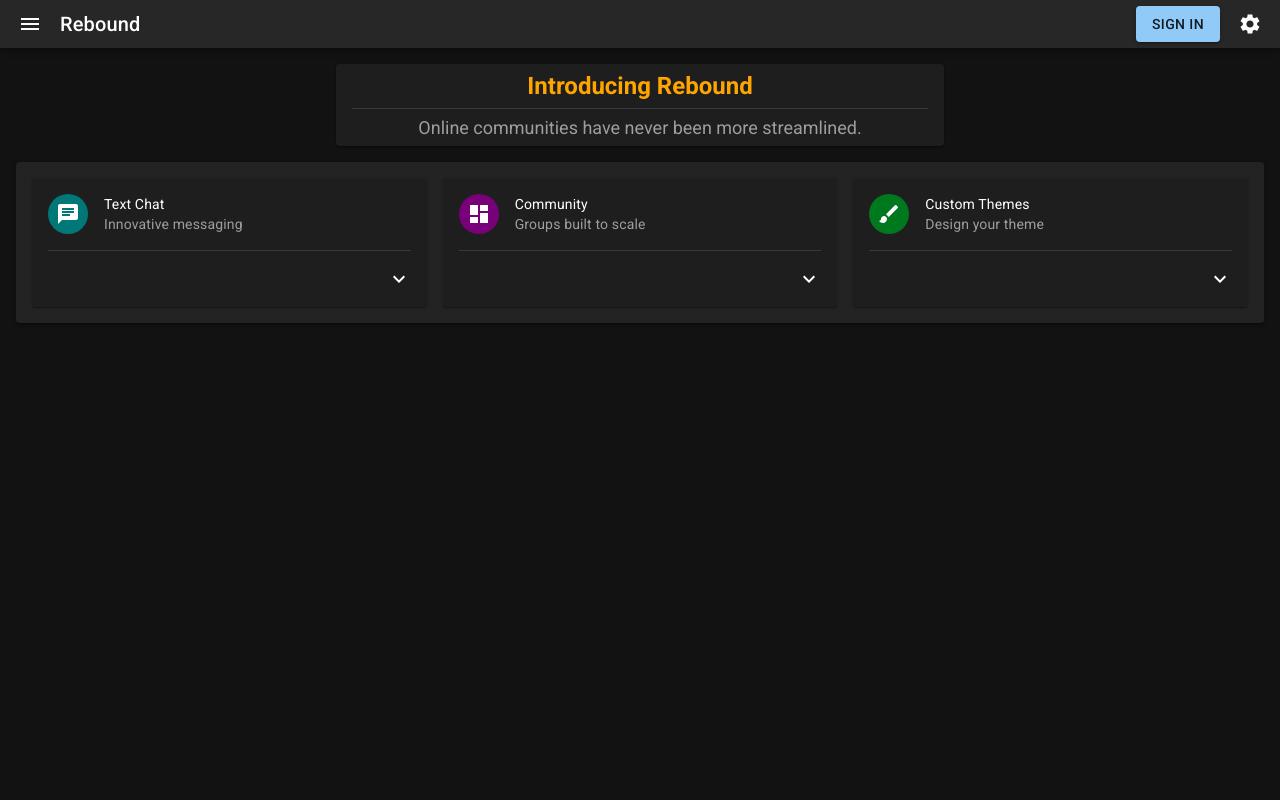
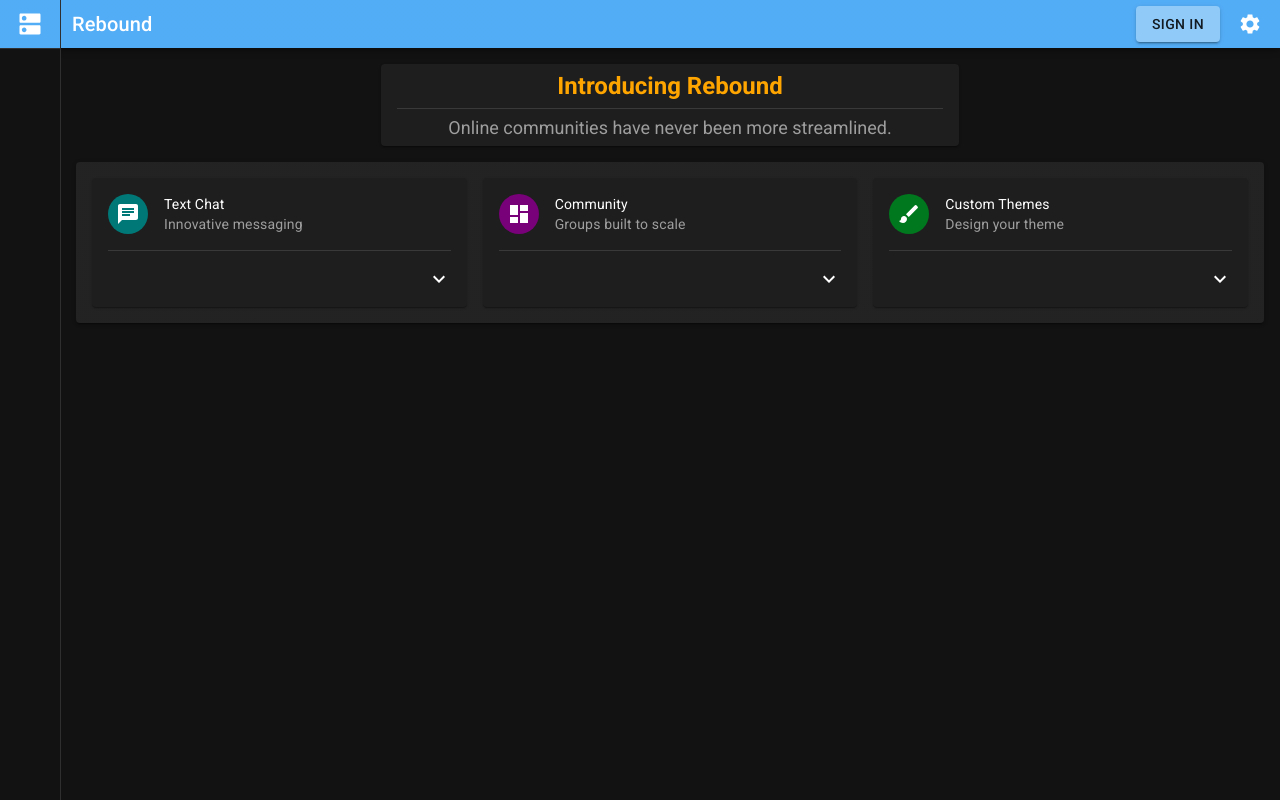
Before and after one commit to BrandonCasa/rebound-app, a React (Create React App) app: page / in a window 1280 px wide. Built offline with nearby package versions, Linux system fonts and the light colour scheme; no server answers.

Commit message:
updated server side bar

```diff
--- a/src/App.js
+++ b/src/App.js
@@ -1,6 +1,5 @@
 // @ts-nocheck
 import * as IconSvgs from "@mui/icons-material";
-import MenuIcon from "@mui/icons-material/Menu";
 import { AppBar, Avatar, Button, CssBaseline, IconButton, ThemeProvider, Toolbar, Typography } from "@mui/material";
 import { getAuth, GoogleAuthProvider, onAuthStateChanged, signInWithPopup } from "firebase/auth";
 import * as React from "react";
@@ -73,11 +72,9 @@ function App() {
     <ThemeProvider theme={{ ...themeActual }}>
       <CssBaseline />
       <BrowserRouter>
-        <AppBar position="fixed" height="48px">
+        <AppBar position="fixed" height="48px" sx={{ backgroundColor: themeActual.palette.primary.dark, backgroundImage: "linear-gradient(rgba(255, 255, 255, 0.09), rgba(255, 255, 255, 0.09))" }}>
           <Toolbar variant="dense" disableGutters>
-            <IconButton onClick={() => setPageDrawerOpen(true)} edge="start" color="inherit" sx={{ ml: "12px", mr: "12px", padding: "6px" }}>
-              <MenuIcon />
-            </IconButton>
+            <div style={{ width: "72px" }} />
             <Typography variant="h6" component="div" sx={{ flexGrow: 1 }}>
               Rebound
             </Typography>
@@ -96,7 +93,7 @@ function App() {
               </Button>
             )}
             <IconButton onClick={() => setSettingsDrawerOpen(true)} sx={{ mr: "12px", ml: "12px", padding: "6px" }}>
-              <IconSvgs.Settings sx={{ fontSize: 24 }} />
+              <IconSvgs.Settings sx={{ fontSize: 24, color: "white" }} />
             </IconButton>
           </Toolbar>
         </AppBar>
--- a/src/routes/Common/PageDrawer.js
+++ b/src/routes/Common/PageDrawer.js
@@ -1,30 +1,30 @@
 // @ts-nocheck
 import * as IconSvgs from "@mui/icons-material";
-import { Box, Divider, Drawer, IconButton, List, ListItem, Typography } from "@mui/material";
+import { Box, Divider, Drawer, List, ListItem } from "@mui/material";
 import * as React from "react";
 import { useDispatch, useSelector } from "react-redux";
 
 function PageDrawer(props) {
-  const themeValue = useSelector((state) => state.theme.value);
+  const themeMode = useSelector((state) => state.theme.actualMode);
+  const themeActual = useSelector((state) => state.theme.actualTheme);
   const dispatch = useDispatch();
+  console.log(themeActual.components);
 
   return (
-    <Drawer anchor={"left"} open={props.pageDrawerOpen} onClose={() => props.setPageDrawerOpen(false)}>
-      <Box sx={{ width: 350 }}>
-        <List disablePadding>
-          <ListItem style={{ padding: "8px 12px" }}>
-            <IconButton sx={{ padding: "6px", margin: "-6px 0px" }} onClick={() => props.setPageDrawerOpen(false)}>
-              <IconSvgs.FirstPage />
-            </IconButton>
-            <div style={{ flexGrow: 1 }} />
-            <Typography variant="h5" fontWeight={200} sx={{ mr: "12px" }}>
-              Pages
-            </Typography>
+    <Drawer anchor={"left"} open={true} onClose={() => props.setPageDrawerOpen(false)} variant="permanent">
+      <Box sx={{ width: 60 }}>
+        <List sx={{ width: "100%" }}>
+          <ListItem
+            sx={{
+              margin: "-8px 0px 0px 0px",
+              height: "48px",
+              backgroundColor: themeActual.palette.primary.dark,
+              backgroundImage: "linear-gradient(rgba(255, 255, 255, 0.09), rgba(255, 255, 255, 0.09))",
+            }}
+          >
+            <IconSvgs.Dns sx={{ fontSize: 32, width: "100%", color: "white" }} />
           </ListItem>
           <Divider />
-          <ListItem>
-            <div style={{ width: "100%" }}>pages go here</div>
-          </ListItem>
         </List>
       </Box>
     </Drawer>
--- a/src/routes/Common/SettingsDrawer.js
+++ b/src/routes/Common/SettingsDrawer.js
@@ -13,9 +13,9 @@ function SettingsDrawer(props) {
     <Drawer anchor={"right"} open={props.settingsDrawerOpen} onClose={() => props.setSettingsDrawerOpen(false)}>
       <Box sx={{ width: 350 }}>
         <List sx={{ width: "100%" }}>
-          <ListItem sx={{ margin: "-16px 0px -8px 0px" }}>
+          <ListItem sx={{ margin: "-8px 0px 0px 0px", height: "48px" }}>
             <IconSvgs.Settings sx={{ fontSize: 32 }} />
-            <ListItemText primary="Settings" sx={{ pl: 2 }} />
+            <ListItemText primary="Settings" sx={{ textAlign: "center" }} />
             <IconButton sx={{ padding: "6px", margin: "6px 0px", float: "right", right: "-4px" }} onClick={() => props.setSettingsDrawerOpen(false)}>
               <IconSvgs.LastPage />
             </IconButton>
--- a/src/routes/Landing/Landing.js
+++ b/src/routes/Landing/Landing.js
@@ -9,7 +9,7 @@ function LandingPage() {
   const theme = useTheme();
 
   return (
-    <div style={{ display: "flex", flexDirection: "column", flexGrow: 1, alignItems: "center" }}>
+    <div style={{ display: "flex", flexDirection: "column", flexGrow: 1, alignItems: "center", marginLeft: "60px" }}>
       <div style={{ width: "50%", minWidth: "225px" }}>
         <Paper elevation={1} sx={{ margin: 2 }}>
           <Typography variant="h3" fontWeight={700} fontSize="24px" component="div" textAlign={"center"} sx={{ padding: "8px", color: theme.palette.mode === "light" ? "coral" : "orange" }}>
```
